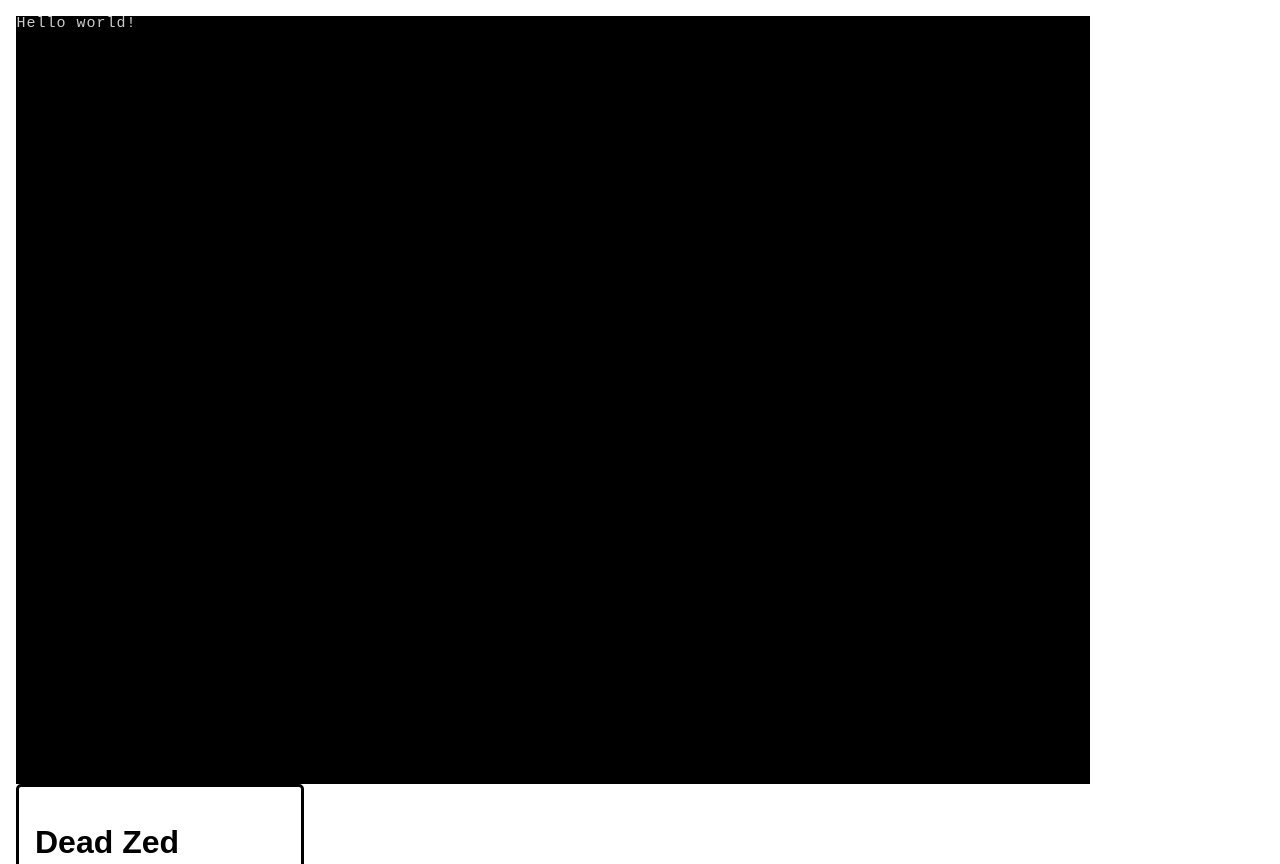
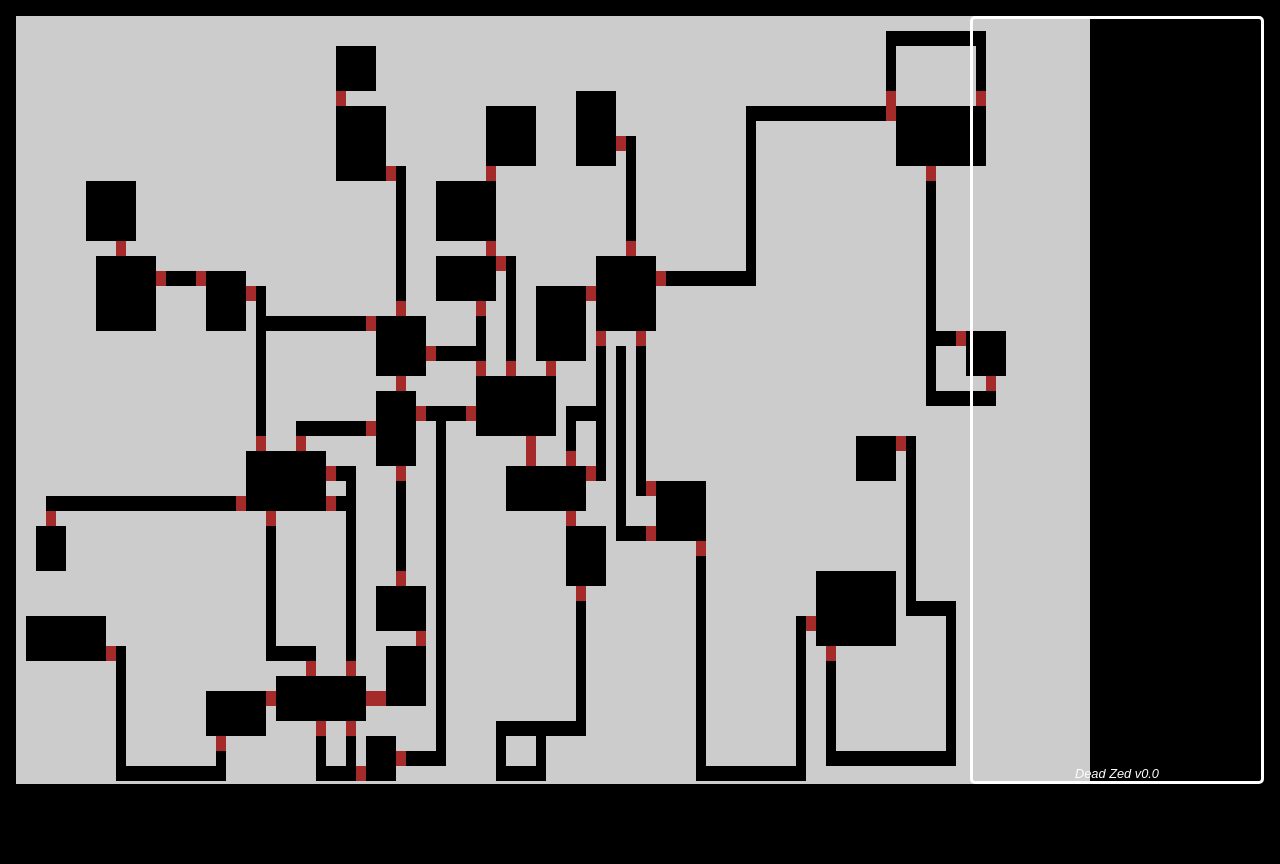
Before and after one commit to deadzed/deadzed, a plain HTML site: page index.html in a window 1280 px wide. Shown: the top 864 px of the page. After the commit the page ends 800 px from the top, so only its background shows below. Drawn offline with Linux system fonts and the light colour scheme.

Commit message:
added random map test

```diff
--- a/css/hud.css
+++ b/css/hud.css
@@ -1,8 +1,8 @@
 
 body {
-/*    background-color: black;
+    background-color: black;
     color: white;
-*/    padding: 1em;
+    padding: 1em;
 }
 
 #content {
@@ -15,14 +15,32 @@ body {
     display: inline-block;
 }
 
+#display_container {
+    width: 77.5%;
+}
+
 #hud {
     width: 20%;
     vertical-align: top;
-    border: 3px solid black;
+    border: 3px solid white;
     border-radius: 5px;
     padding: 1em;
+    position: absolute;
+    right: 1em;
 }
 
-#display_container {
-    width: 77.5%;
+#hud h1 {
+    padding: 0em;
+    margin: 0em;
 }
+
+#hud #version {
+    text-align: center;
+    font-size: .8em;
+    font-style: oblique;
+    position: absolute;
+    bottom: 0px;
+    margin: auto;
+    left: 0;
+    right: 0;
+}
--- a/index.html
+++ b/index.html
@@ -11,7 +11,9 @@
 <body>
     <ul id="content">
         <li id="display_container"></div>
-        <li id="hud"><h1>Dead Zed</h1></div>
+        <li id="hud">
+            <div id="version">Dead Zed v0.0</div>
+        </li>
     </ul>
 </body>
 </html>
--- a/js/startup.js
+++ b/js/startup.js
@@ -3,8 +3,30 @@ $(document).ready(function(){
     var $container = $('#display_container');
     var $hud = $('#hud');
     $hud.height($body.height() - 38);
-    var display = new ROT.Display({width:$container.width() / 9, height:$body.height() / 15});
+    var width = $container.width() / 9;
+    var height = $body.height() / 15;
+    var display = new ROT.Display({width: width, height: height});
     $container.append(display.getContainer());
 
     display.drawText(0, 0, "Hello world!");
+
+    //ROT.RNG.setSeed(1234);
+    var map = new ROT.Map.Digger(width, height);
+    map.create(display.DEBUG);
+
+    var drawDoor = function(x, y) {
+        display.draw(x, y, "", "", "brown");
+    };
+
+    var rooms = map.getRooms();
+    for (var i=0; i<rooms.length; i++) {
+        var room = rooms[i];
+        console.log("Room #%s: [%s, %s] => [%s, %s]".format(
+            (i+1),
+            room.getLeft(), room.getTop(),
+            room.getRight(), room.getBottom()
+        ));
+
+        room.getDoors(drawDoor);
+    }
 });
```
